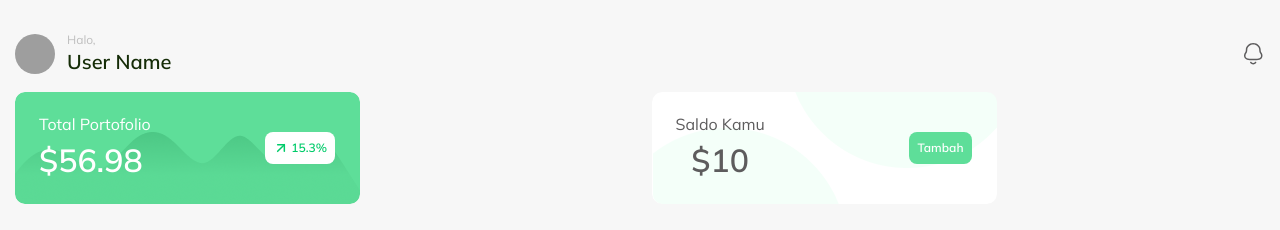
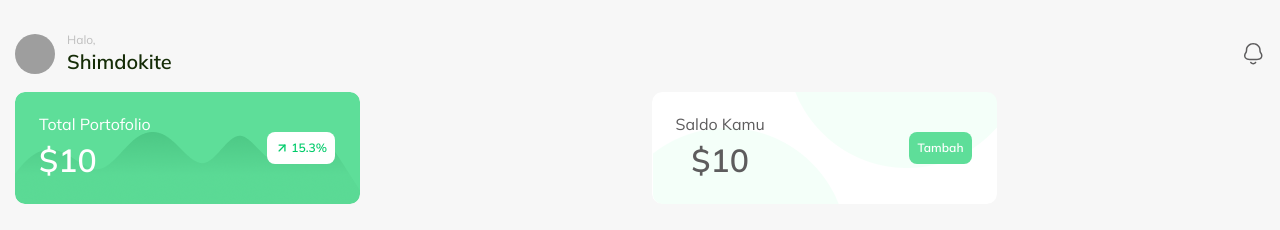
Before and after one commit to shimdokite/wisecrypto_server, a Next.js app in the folder client/: page /home in a window 1280 px wide. Shown: the top 230 px of the page. Built offline with nearby package versions, Linux system fonts and the light colour scheme; grey boxes are pictures that could not be loaded.

Commit message:
[FE] 💄 더미 데이터로 UI 로직 수정

```diff
--- a/client/app/home/_components/CheckMyBalance.tsx
+++ b/client/app/home/_components/CheckMyBalance.tsx
@@ -1,11 +1,15 @@
 export default function CheckMyBalance() {
+  const USER_BALANCE = {
+    userBalance: '$10',
+  };
+
   return (
     <section className="w-full">
       <div className="w-[345px] h-[112px] flex justify-between items-center bg-[url('/assets/image/balance.png')] bg-no-repeat pl-6 pr-[25px] rounded-[10px]">
         <div className="flex flex-col items-center">
           <p className="text-Gray-1">Saldo Kamu</p>
 
-          <p className="text-Gray-1 font-semibold text-[32px]">$10</p>
+          <p className="text-Gray-1 font-semibold text-[32px]">{USER_BALANCE.userBalance}</p>
         </div>
 
         <div className="bg-Primary-1 rounded-lg flex justify-center items-center px-2 py-2">
--- a/client/app/home/_components/ProfileFrame.tsx
+++ b/client/app/home/_components/ProfileFrame.tsx
@@ -1,11 +1,16 @@
 import Image from 'next/image';
 
 export default function ProfileFrame() {
+  const USER_INFO = {
+    name: 'Shimdokite',
+    profileImage: '/assets/image/남순.jpg',
+  };
+
   return (
     <section className="flex items-center mt-[16px] mx-[15px]">
       <div className="w-full flex gap-3 items-center">
         <Image
-          src={'/assets/image/남순.jpg'}
+          src={USER_INFO.profileImage || USER_DEFAULT_PROFILE_IMAGE}
           alt="profile image"
           width={40}
           height={40}
@@ -15,7 +20,9 @@ export default function ProfileFrame() {
         <div className="flex flex-col">
           <p className="text-Gray2-1 text-xs">Halo,</p>
 
-          <h1 className="text-Black-1 text-xl font-semibold">User Name</h1>
+          <h1 className="text-Black-1 text-xl font-semibold">
+            {USER_INFO.name}
+          </h1>
         </div>
       </div>
 
@@ -31,3 +38,5 @@ export default function ProfileFrame() {
     </section>
   );
 }
+
+const USER_DEFAULT_PROFILE_IMAGE = '/assets/image/default_profile_image.svg';
--- a/client/app/home/_components/TotalPortfolio.tsx
+++ b/client/app/home/_components/TotalPortfolio.tsx
@@ -1,25 +1,45 @@
 import Image from 'next/image';
 
 export default function TotalPortfolio() {
+  const USER_PORTFOLIO = {
+    totalPortfolio: '$10',
+    percent: '15.3%',
+  };
+
   return (
     <section className="w-full">
       <div className="w-[345px] h-[112px] flex justify-between items-center bg-[url('/assets/image/portofolio1.png')] bg-no-repeat rounded-[10px]">
         <div className="flex flex-col pl-6 py-[18px]">
-          <p className="text-White-1">Total Portofolio </p>
+          <p className="text-White-1">Total Portofolio</p>
 
-          <p className="text-White-1 text-[32px] font-semibold">$56.98</p>
+          <p className="text-White-1 text-[32px] font-semibold">
+            {USER_PORTFOLIO.totalPortfolio}
+          </p>
         </div>
 
         <div
-          className={`bg-White-1 rounded-lg flex justify-center items-center px-2 py-2 gap-[2px] mr-[25px]`}>
+          className={`${
+            USER_PORTFOLIO.percent[0] === '-' ? 'bg-Danger-1' : 'bg-White-1'
+          } rounded-lg flex justify-center items-center px-2 py-2 gap-[2px] mr-[25px]`}>
           <Image
-            src="/assets/icon/up_green.svg"
+            src={
+              USER_PORTFOLIO.percent[0] === '-'
+                ? '/assets/icon/down.svg'
+                : '/assets/icon/up_green.svg'
+            }
             alt="arrow image"
-            width={16}
-            height={16}
+            width={14}
+            height={14}
           />
 
-          <p className="text-Success-1 font-semibold text-xs">15.3%</p>
+          <p
+            className={`${
+              USER_PORTFOLIO.percent[0] === '-'
+                ? 'text-White-1'
+                : 'text-Success-1'
+            }  font-semibold text-xs`}>
+            {USER_PORTFOLIO.percent}
+          </p>
         </div>
       </div>
     </section>
```
